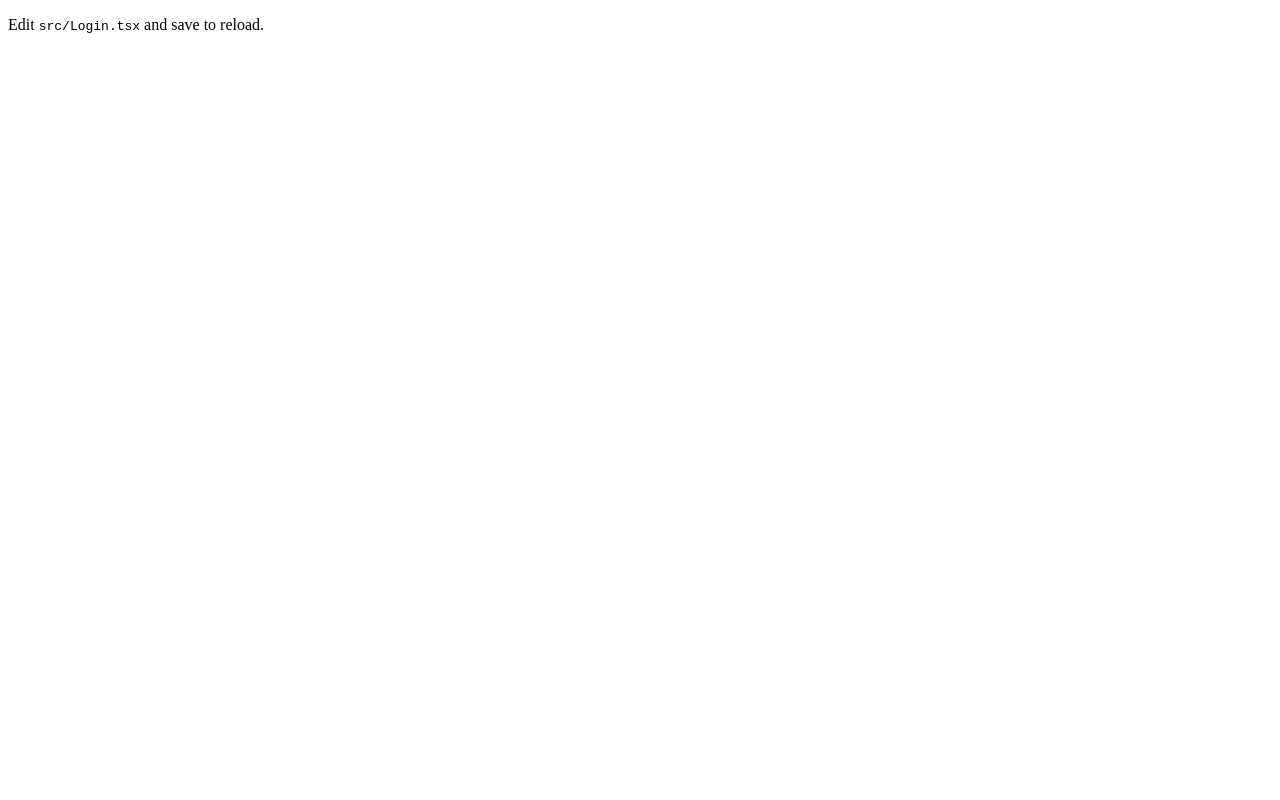
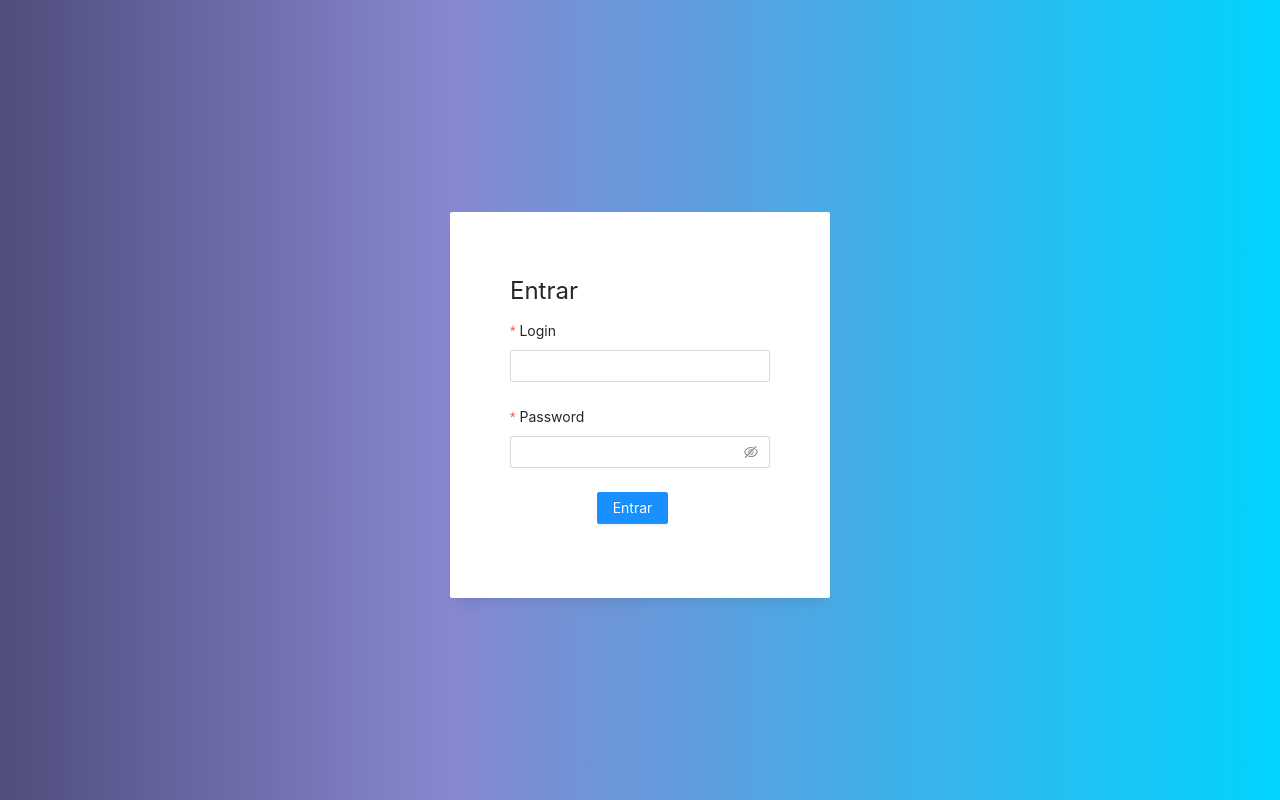
Before and after one commit to vadres/process, a React (Create React App) app in the folder process-frontend/: page / in a window 1280 px wide. Built offline with nearby package versions, Linux system fonts and the light colour scheme.

Commit message:
feat: create page login

```diff
--- a/process-frontend/src/App.tsx
+++ b/process-frontend/src/App.tsx
@@ -1,7 +1,12 @@
+import GlobalStyle from "./config/globalStyles";
 import Routes from "./config/routes";
 
+
 const App: React.FC = () => (
-  <Routes />
+  <>
+    <GlobalStyle />
+    <Routes />
+  </>
 );
 
 export default App;
--- a/process-frontend/src/pages/login/index.tsx
+++ b/process-frontend/src/pages/login/index.tsx
@@ -1,13 +1,55 @@
+import React from 'react';
+import { Layout, Form, Input, Button } from 'antd';
+import { FormInstance } from 'antd/lib/form';
+import "antd/dist/antd.css";
+
+import { Container, FormContent, Title } from './styles';
+
+const { Content } = Layout;
+
 function Login() {
+  const formRef = React.createRef<FormInstance>();
+
+  const layout = {
+    labelCol: { span: 8 },
+    wrapperCol: { span: 16 },
+  };
+
+  const tailLayout = {
+    wrapperCol: { offset: 8, span: 16 },
+  };
+
   return (
-    <div className="Login">
-      <header className="Login-header">
-        <p>
-          Edit <code>src/Login.tsx</code> and save to reload.
-        </p>
+    <Container>
+      <FormContent>
+        <Title>Entrar</Title>
+        <Form layout="vertical" ref={formRef} name="control-ref">
+          <Form.Item
+            label="Login"
+            name="login"
+            rules={[{ required: true, message: 'Digite seu login!' }]}
+          >
+            <Input />
+          </Form.Item>
 
-      </header>
-    </div>
+          <Form.Item
+            label="Password"
+            name="password"
+            rules={[{ required: true, message: 'Digite a senha!' }]}
+          >
+            <Input.Password />
+          </Form.Item>
+
+
+          <Form.Item {...tailLayout}>
+            <Button type="primary" htmlType="submit">
+              Entrar
+            </Button>
+          </Form.Item>
+        </Form>
+
+      </FormContent>
+    </Container>
   );
 }
 
--- /dev/null
+++ b/process-frontend/src/pages/login/styles.ts
@@ -0,0 +1,32 @@
+import styled from 'styled-components';
+
+export const Container = styled.div`
+  display: flex;
+  height: 100vh;
+  width: 100vw;
+  justify-content: center;
+  align-items: center;
+
+  background: rgb(79,77,124);
+  background: linear-gradient(90deg, rgba(79,77,124,1) 0%, rgba(135,135,208,1) 35%, rgba(0,212,255,1) 100%);
+`;
+
+export const FormContent = styled.div`
+  background-color: #fff;
+  padding: 50px 60px;
+  margin-top: 10px;
+  border-radius: 2px;
+  display: flex;
+  flex-direction: column;
+  justify-content: center;
+  align-items: center;
+  -webkit-box-shadow: 0px 10px 13px -7px rgba(0,0,0,0.1), 5px 5px 15px 5px rgba(0,0,0,0);
+  box-shadow: 0px 10px 13px -7px rgba(0,0,0,0.1), 5px 5px 15px 5px rgba(0,0,0,0);
+`;
+
+export const Title = styled.span`
+  display: inline-block;
+  width: 100%;
+  font-size: 1.5rem;
+  padding: 10px 0;
+`;
```
